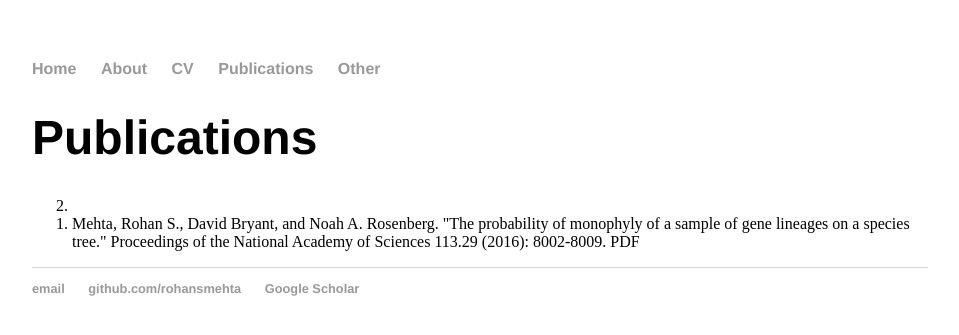
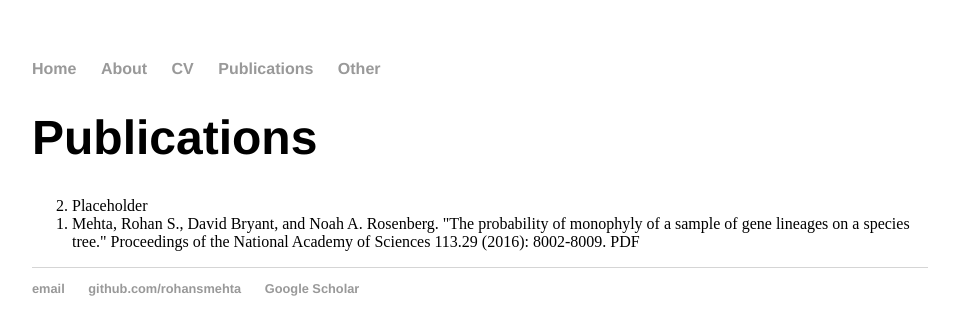
Before and after one commit to rohansmehta/rohansmehta.github.io, a Jekyll site: the page built from pubs/index.html, in a window 1280 px wide. Shown: the top 335 px of the page, without its empty margins (160-1119 px from the left). Built offline with Jekyll 4.4.1, drawn with Linux system fonts in a browser that asks for light colours.

Commit message:
Update index.html

```diff
--- a/pubs/index.html
+++ b/pubs/index.html
@@ -5,7 +5,7 @@ title: Publications
 <div class="blurb">
 	<h1>Publications</h1>
   <ol reversed>
-  <li>
+  <li>Placeholder</li>
   <li>Mehta, Rohan S., David Bryant, and Noah A. Rosenberg. "The probability of monophyly of a sample of gene lineages on a species tree."
   Proceedings of the National Academy of Sciences 113.29 (2016): 8002-8009. <a href="https://github.com/rohansmehta/rohansmehta.github.io/publications/MehtaBryantRosenberg2016.pdf"></a>PDF</li>
   </ol>
```
